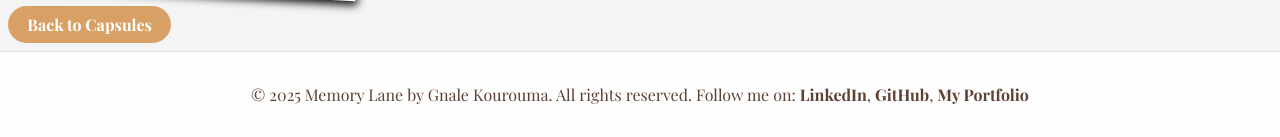
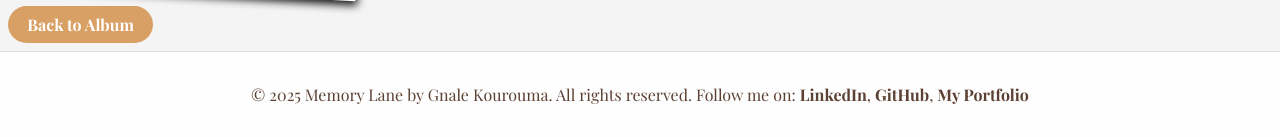
Before and after one commit to gkourouma/dear-future-me, a Django app: page /capsule/1/ in a window 1280 px wide. Shown: the part 797-934 px from the top of the page. Run offline with Django 5.2, Linux system fonts and the light colour scheme; tables that the repository leaves empty hold one stand-in row (values such as "Sample post"); grey boxes marked "Sample" are stand-in pictures; some web fonts are replaced.

Commit message:
Updated terminology in capsule_detail.html to use 'Album' instead of 'Capsule'

```diff
--- a/main_app/templates/capsule_detail.html
+++ b/main_app/templates/capsule_detail.html
@@ -15,14 +15,14 @@
 
         {% if request.user == capsule.user %}
         <a href="{% url 'memory_form' capsule.id %}" class="btn">Add Memory</a>
-        <a href="{% url 'capsule_edit' capsule.id %}" class="btn">Edit Capsule</a>
-        <button class="btn delete-btn" onclick="openModal({{ capsule.id }})">Delete Capsule</button>
+        <a href="{% url 'capsule_edit' capsule.id %}" class="btn">Edit Album</a>
+        <button class="btn delete-btn" onclick="openModal({{ capsule.id }})">Delete Album</button>
         {% endif %}
     </div>
 
       <div id="modal-{{ capsule.id }}" class="modal hidden">
         <div class="modal-content">
-          <h3>Delete Capsule?</h3>
+          <h3>Delete Album?</h3>
           <p>Are you sure you want to delete "<strong>{{ capsule.title }}</strong>"?</p>
 
           <form method="POST" action="{% url 'capsule_delete' capsule.id %}">
@@ -63,7 +63,7 @@
     </div>
 
     <div class="back-button">
-        <a href="{% url 'capsules' %}" class="btn">Back to Capsules</a>
+        <a href="{% url 'capsules' %}" class="btn">Back to Album</a>
     </div>
 </main>
 
```
